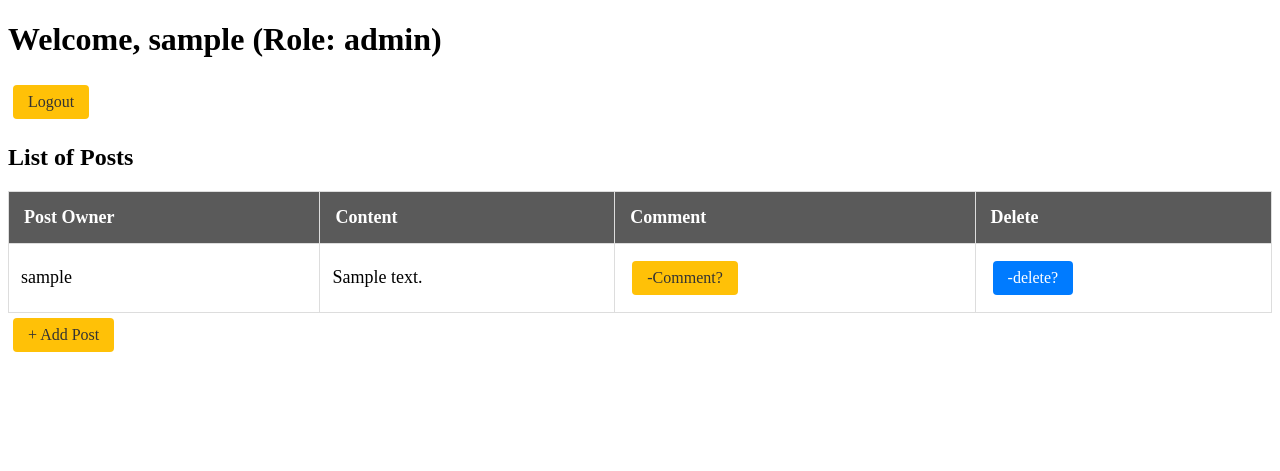
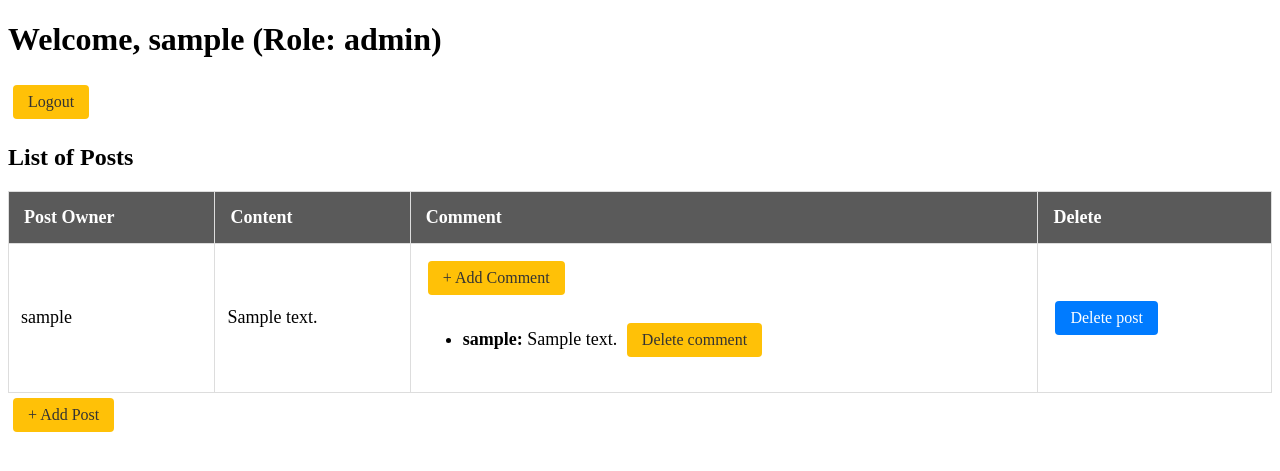
Before and after one commit to NOZOs/COMP3421, a PHP site: page /views/dashboard.view.php in a window 1280 px wide. Shown: the top 471 px of the page. Run offline with PHP 8.4, Linux system fonts and the light colour scheme; the visitor is signed in with stand-in values (Sample User, id 1); tables that the repository leaves empty hold one stand-in row (values such as "Sample post").

Commit message:
final checking

```diff
--- a/database.sql
+++ b/database.sql
@@ -31,4 +31,4 @@ DROP FOREIGN KEY comment_ibfk_1;
 
 ALTER TABLE comment
 ADD CONSTRAINT comment_ibfk_1
-FOREIGN KEY (post_id) REFERENCES post(id) ON DELETE CASCADE;
+FOREIGN KEY (post_id) REFERENCES post(id) ON DELETE CASCADE;v
--- a/views/dashboard.view.php
+++ b/views/dashboard.view.php
@@ -1,7 +1,7 @@
 <?php
 session_start();
 if (!isset($_SESSION['user_id'])) {
-    header("Location: /COMP3421/index.php");
+    header("Location: ../index.php");
     exit();
 }
 
@@ -9,10 +9,28 @@ if (!isset($_SESSION['user_id'])) {
 require '../db_connect.php';
 
 
-$stmt = $conn->prepare("SELECT id, username, content FROM post ORDER BY id DESC");
+$stmt = $conn->prepare("
+    SELECT p.id AS post_id, p.username AS post_username, p.content AS post_content,
+           c.id AS comment_id, c.username AS comment_username, c.content AS comment_content
+    FROM post p
+    LEFT JOIN comment c ON p.id = c.post_id
+    ORDER BY p.id DESC, c.id ASC
+");
 $stmt->execute();
 $result = $stmt->get_result();
-$posts = $result->fetch_all(MYSQLI_ASSOC);
+$posts = [];
+while ($row = $result->fetch_assoc()) {
+    $post_id = $row['post_id'];
+    $posts[$post_id]['post_username'] = $row['post_username'];
+    $posts[$post_id]['post_content'] = $row['post_content'];
+    if ($row['comment_id']) {
+        $posts[$post_id]['comments'][] = [
+            'id' => $row['comment_id'],
+            'username' => $row['comment_username'],
+            'content' => $row['comment_content'],
+        ];
+    }
+}
 $stmt->close();
 ?>
 
@@ -20,12 +38,12 @@ $stmt->close();
 <html>
 <head>
     <title>Dashboard</title>
-    <link rel="stylesheet" href="/COMP3421/dashstyle.css">
+    <link rel="stylesheet" href="../dashstyle.css">
 </head>
 <body>
 
     <h1>Welcome, <?= htmlspecialchars($_SESSION['username']) ?> (Role: <?= htmlspecialchars($_SESSION['role']) ?>)</h1>
-    <a href="/COMP3421/controllers/logout.controller.php" class="btn btn-warning">Logout</a>
+    <a href="../controllers/logout.controller.php" class="btn btn-warning">Logout</a>
     <h2>List of Posts</h2>
     <table class="table">
         <thead>
@@ -37,18 +55,32 @@ $stmt->close();
             </tr>
         </thead>
         <tbody>
-        <?php foreach($posts as $post): ?>
+        <?php foreach($posts as $post_id => $post): ?>
             <tr>
-                <td><?= htmlspecialchars($post['username']) ?></td>
-                <td><?= htmlspecialchars($post['content']) ?></td>
-                <td><a href="/COMP3421/views/add_comment.view.php?id=<?= $post['id'] ?>" class="btn btn-warning">-Comment?</a></td>
+                <td><?= htmlspecialchars($post['post_username']) ?></td>
+                <td><?= htmlspecialchars($post['post_content']) ?></td>
+                <td>
+                    <a href="../views/add_comment.view.php?id=<?= $post_id ?>" class="btn btn-warning">+ Add Comment</a>
+                    <ul>
+                        <?php if (!empty($post['comments'])): ?>
+                            <?php foreach ($post['comments'] as $comment): ?>
+                                <li>
+                                    <strong><?= htmlspecialchars($comment['username']) ?>:</strong> <?= htmlspecialchars($comment['content']) ?>
+                                    <?php if ($_SESSION['role'] === 'admin'): ?>
+                                        <a href="../controllers/comment.controller.php?action=delete&id=<?= $comment['id'] ?>" class="btn btn-warning">Delete comment</a>
+                                    <?php endif; ?>
+                                </li>
+                            <?php endforeach; ?>
+                        <?php endif; ?>
+                    </ul>
+                </td>
                 <?php if ($_SESSION['role'] === 'admin'): ?>
-                    <td><a href="/COMP3421/controllers/post.controller.php?action=delete&id=<?= $post['id'] ?>" class="btn btn-primary">-delete?</a></td>
+                    <td><a href="../controllers/post.controller.php?action=delete&id=<?= $post_id ?>" class="btn btn-primary">Delete post</a></td>
                 <?php endif; ?>
             </tr>
         <?php endforeach; ?>
         </tbody>
     </table>
-    <a href="/COMP3421/views/add_post.view.php" class="btn btn-warning">+ Add Post</a>
+    <a href="../views/add_post.view.php" class="btn btn-warning">+ Add Post</a>
 </body>
 </html>
```
Also changed, not shown: README.md.
